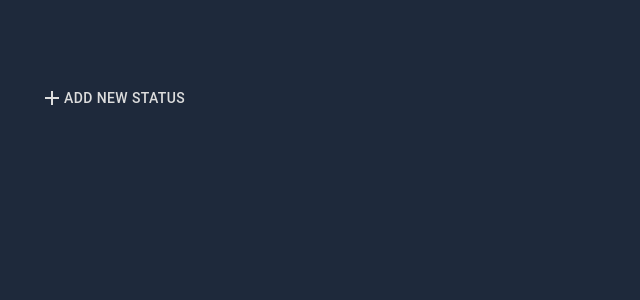
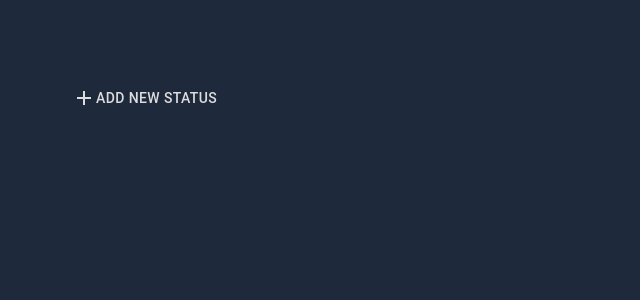
Before and after one commit to AlirezaZandi/todo-github, a React (Create React App) app: page / in a window 1280 px wide. Shown: the top 300 px of the page, without its empty margins (0-640 px from the left). Built offline with nearby package versions, Linux system fonts and the light colour scheme.

Commit message:
fix horizon scrolling

```diff
--- a/package.json
+++ b/package.json
@@ -47,5 +47,8 @@
       "last 1 firefox version",
       "last 1 safari version"
     ]
+  },
+  "devDependencies": {
+    "gh-pages": "^3.2.3"
   }
 }
--- a/src/App.js
+++ b/src/App.js
@@ -23,7 +23,6 @@ function App() {
           display: "flex",
           alignItems: "center",
           justifyContent: "center",
-          overflow: "visible",
         }}>
         <TodoStatusList />
       </Box>
--- a/src/components/TodoCard.jsx
+++ b/src/components/TodoCard.jsx
@@ -1,5 +1,5 @@
 import React from "react";
-import { Button, Card, Typography } from "@mui/material";
+import { Button, Card, Typography, Box } from "@mui/material";
 
 import ClearIcon from "@mui/icons-material/Clear";
 
@@ -33,9 +33,11 @@ const TodoCard = ({ id, statusId, index }) => {
             justifyContent: "space-between",
             cursor: "grab",
           }}>
-          <Typography variant="subtitle1" component={"h4"} sx={{ p: "1rem" }}>
-            {todo.description}
-          </Typography>
+          <Box>
+            <Typography variant="subtitle1" component={"h4"} sx={{ p: "1rem" }}>
+              {todo.description}
+            </Typography>
+          </Box>
 
           <Button
             color="error"
--- a/src/components/TodoStatus.jsx
+++ b/src/components/TodoStatus.jsx
@@ -72,8 +72,8 @@ const TodoStatus = ({ id }) => {
               {todos.map((todo, index) => (
                 <TodoCard id={todo} key={todo} statusId={id} index={index} />
               ))}
+              {provided.placeholder}
             </Box>
-            {provided.placeholder}
             {/* add todo */}
             <Box>
               <Button variant="contained" onClick={() => setOpenDialog(true)}>
--- a/src/components/TodoStstusList.jsx
+++ b/src/components/TodoStstusList.jsx
@@ -77,7 +77,7 @@ const TodoStstusList = () => {
           alignItems: "center",
           width: "100%",
           paddingInline: { xs: ".5rem", md: "2rem" },
-          overflow: "auto",
+          //overflow: "auto",
           "& > *": {
             flexShrink: 0,
           },
--- a/src/index.css
+++ b/src/index.css
@@ -6,7 +6,8 @@ body {
   -webkit-font-smoothing: antialiased;
   -moz-osx-font-smoothing: grayscale;
   background-color: #1e293b;
-  overflow: overlay;
+  overflow-x: overlay;
+  padding-inline: 2rem;
 }
 
 code {
```
Also changed, not shown: 1 other file (tests, documents, lock files or other folders).
